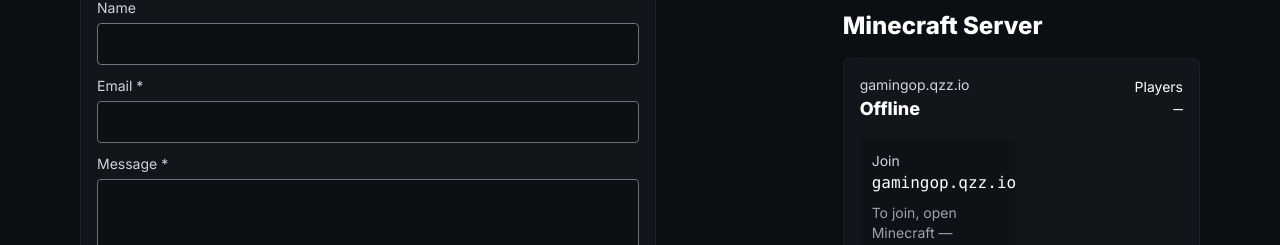
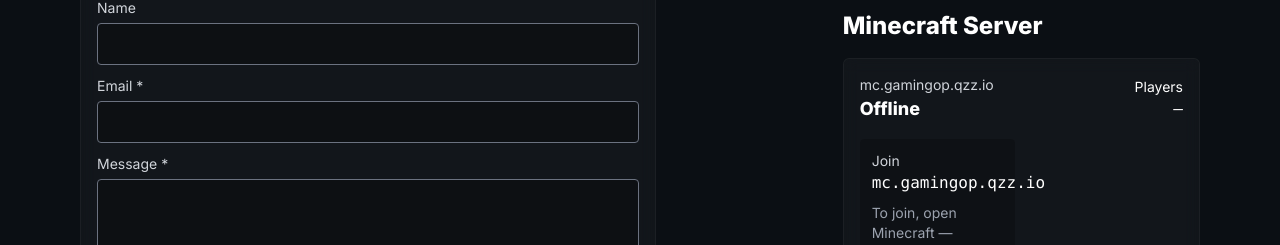
Before and after one commit to GamingOP69/Website, a Next.js app: page / in a window 1280 px wide. Shown: the part 968-1213 px from the top of the page. Built offline with nearby package versions, Linux system fonts and the light colour scheme; no server answers.

Commit message:
Update Minecraft server address in ServerStatus

```diff
--- a/app/page.tsx
+++ b/app/page.tsx
@@ -60,7 +60,7 @@
           <DiscordWidget />
           <section>
             <h2 className="text-2xl font-bold mb-4">Minecraft Server</h2>
-            <ServerStatus server="gamingop.qzz.io" />
+            <ServerStatus server="mc.gamingop.qzz.io" />
           </section>
         </aside>
       </div>
```
